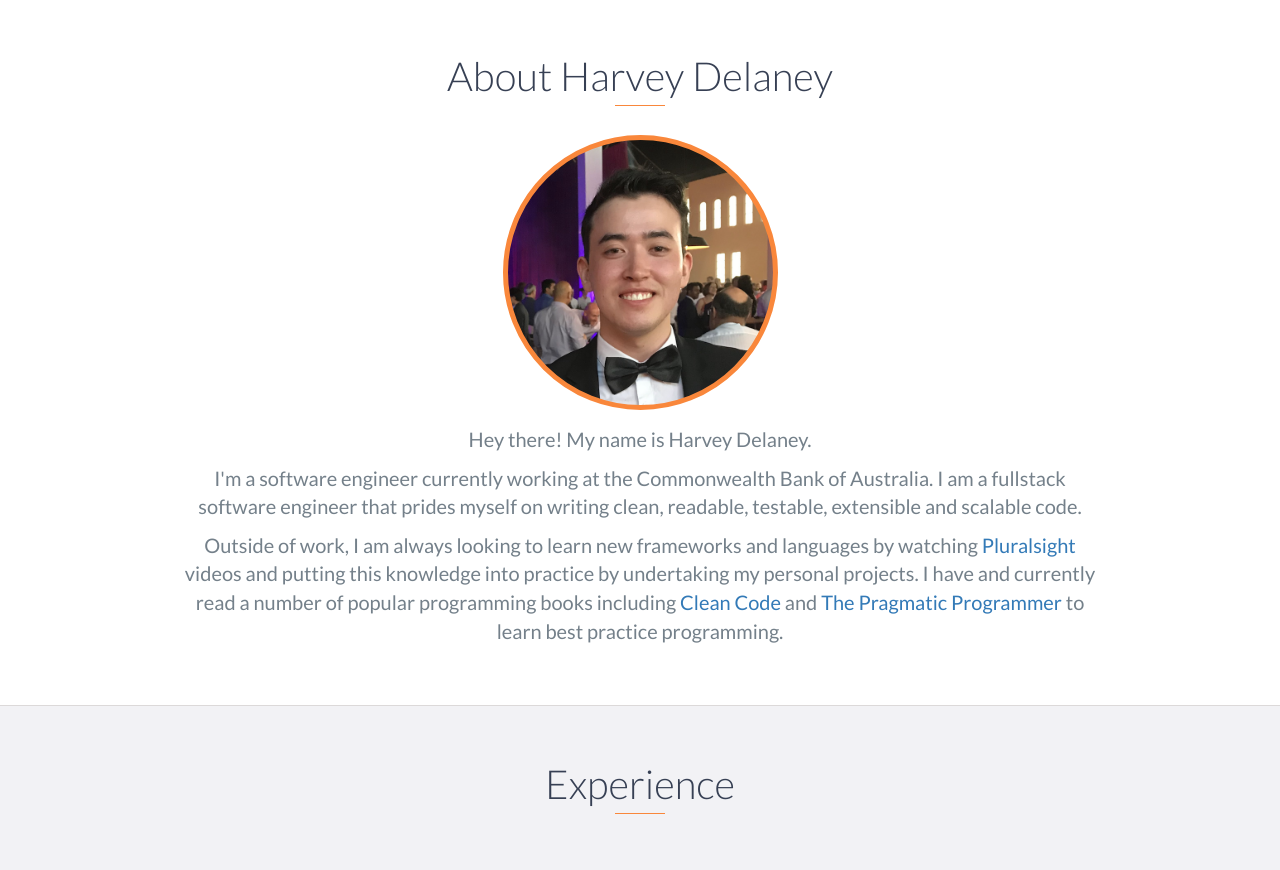
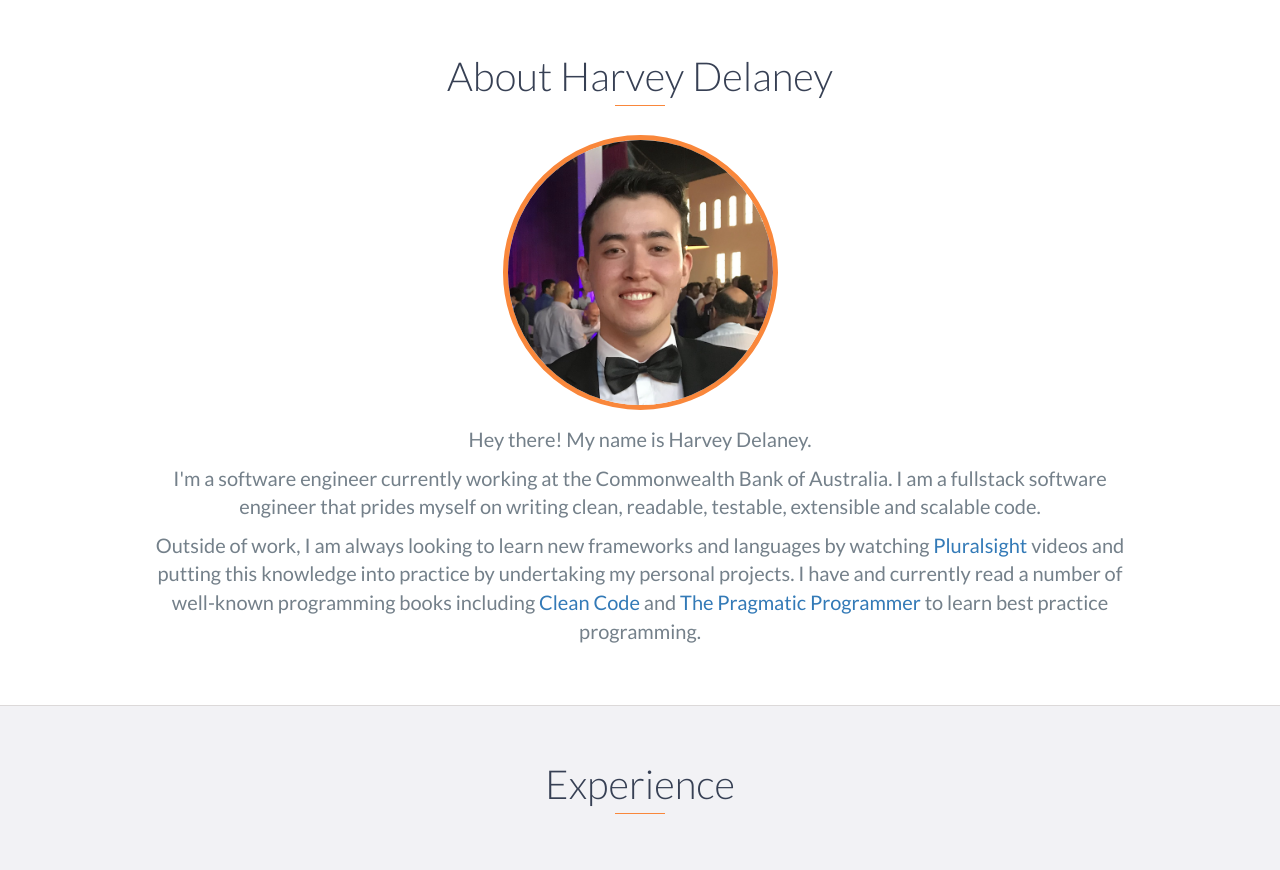
Before and after one commit to HarveyD/harvey-portfolio, a website: page index.html in a window 1280 px wide. Shown: the part 802-1672 px from the top of the page. Drawn offline with nearby package versions, Linux system fonts and the light colour scheme.

Commit message:
changed harv image to actual html img as to appear on google searches

```diff
--- a/index.html
+++ b/index.html
@@ -85,7 +85,7 @@
     <div id="about">
       <div class="container">
         <h2 class="heading"> About Harvey Delaney </h2>
-        <div title="Photo of Harvey Delaney" class="img-harvey"></div>
+        <img src="images/harvey.png" class="img-harvey"></div>
         <div class="description">
           <p>
             Hey there! My name is Harvey Delaney.
@@ -97,7 +97,7 @@
           <p>
             Outside of work, I am always looking to learn new frameworks and languages by watching
             <a href="https://www.pluralsight.com/" target="_blank"> Pluralsight </a> videos and putting this knowledge into practice by undertaking my personal projects.
-            I have and currently read a number of popular programming books including
+            I have and currently read a number of well-known programming books including
             <a href="https://www.amazon.com.au/Clean-Code-Robert-C-Martin/dp/0132350882" target="_blank"> Clean Code </a> and
             <a href="https://www.amazon.com/Pragmatic-Programmer-Journeyman-Master-ebook/dp/B003GCTQAE" target="_blank"> The Pragmatic Programmer </a>
             to learn best practice programming.
--- a/scss/styles.scss
+++ b/scss/styles.scss
@@ -455,8 +455,6 @@
 .img-harvey {
     width: 275px;
     height: 275px;
-    background-image: url('../images/harvey.png');
-    background-size: cover;
     display: block;
     margin-left: auto;
     margin-right: auto;
```
Also changed, not shown: css/styles.css, dist/index.html.
